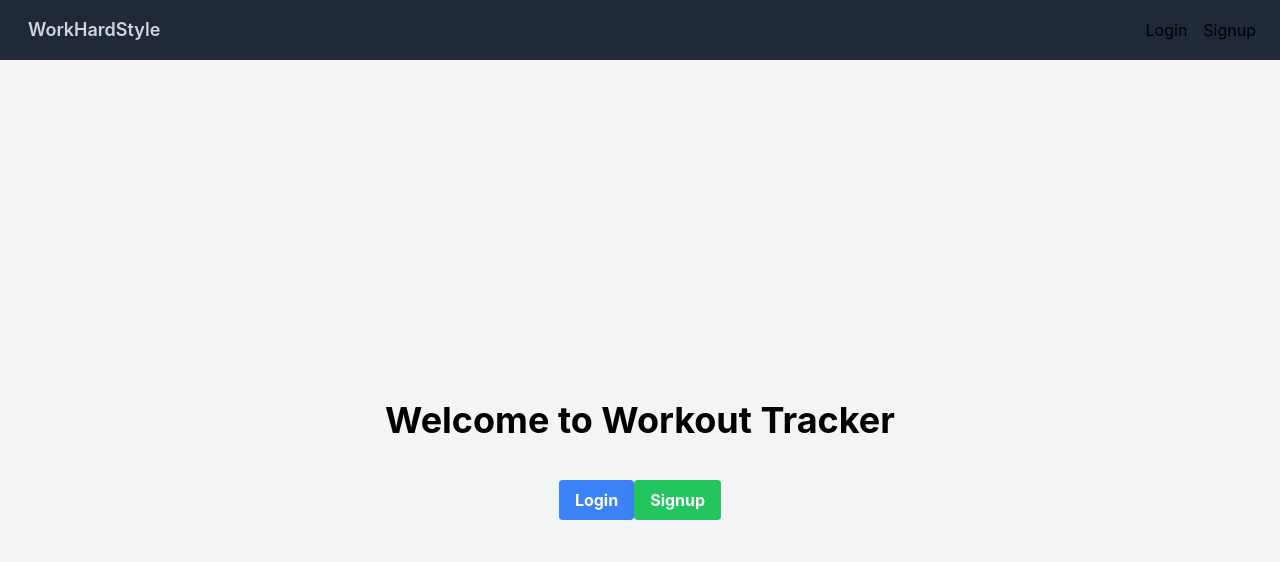
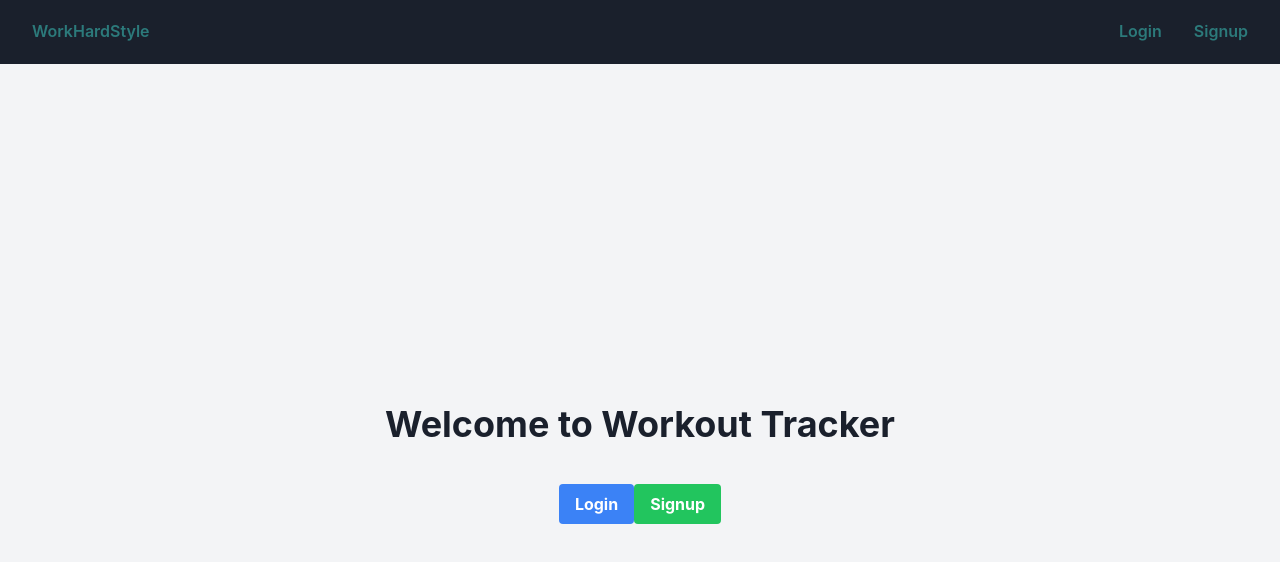
Before and after one commit to j-hashimo/workhardstyle, a React (Create React App) app in the folder client/: page / in a window 1280 px wide. Shown: the top 562 px of the page. Built offline with nearby package versions, Linux system fonts and the light colour scheme.

Commit message:
installed chakra UI to make the frontend navbar look better

```diff
--- a/client/package.json
+++ b/client/package.json
@@ -3,11 +3,16 @@
   "version": "0.1.0",
   "private": true,
   "dependencies": {
+    "@chakra-ui/icons": "^2.1.1",
+    "@chakra-ui/react": "^2.8.2",
+    "@emotion/react": "^11.11.3",
+    "@emotion/styled": "^11.11.0",
     "@reduxjs/toolkit": "^2.1.0",
     "@testing-library/jest-dom": "^5.17.0",
     "@testing-library/react": "^13.4.0",
     "@testing-library/user-event": "^13.5.0",
     "axios": "^1.6.7",
+    "framer-motion": "^11.0.3",
     "react": "^18.2.0",
     "react-dom": "^18.2.0",
     "react-redux": "^9.1.0",
--- a/client/src/components/Navbar.js
+++ b/client/src/components/Navbar.js
@@ -2,21 +2,21 @@
 
 import React, { useState } from 'react';
 import { useSelector, useDispatch } from 'react-redux';
-import WorkoutForm from './WorkoutForm';
-import WorkoutList from './WorkoutList';
 import { useNavigate } from 'react-router-dom';
 import { logout } from '../redux/authSlice';
+import { Flex, Box, Button, Text, IconButton } from '@chakra-ui/react';
+import { HamburgerIcon } from '@chakra-ui/icons';
 
 const Navbar = () => {
     const [currentPage, setCurrentPage] = useState('');
-    const isAuthenticated = useSelector(state => state.auth.isAuthenticated); // Retrieve authentication status
-    const navigate = useNavigate(); // Hook for navigation
+    const isAuthenticated = useSelector(state => state.auth.isAuthenticated);
+    const userEmail = useSelector((state) => state.auth.user?.email);
+    const navigate = useNavigate();
+    const dispatch = useDispatch();
+
     const handleNavigate = (path) => {
-        navigate(path); // Function to navigate to the specified path
+        navigate(path);
     };
-
-    const userEmail = useSelector((state) => state.auth.user?.email); // Assuming user email is stored in auth state
-    const dispatch = useDispatch();
 
     const handleLogout = () => {
         dispatch(logout());
@@ -24,34 +24,47 @@ const Navbar = () => {
     };
 
     return (
-        <div>
-            <nav className="bg-gray-800 p-4">
-                <div className="container mx-auto">
-                    <div className="flex justify-between items-center">
-                        <div className="text-white text-lg font-semibold">
-                            <button onClick={() => handleNavigate('/')} className="text-gray-300 hover:text-white px-3">WorkHardStyle</button>
-                        </div>
-                        <div>
+        <Box bg="gray.800" px={4}>
+            <Flex h={16} alignItems={'center'} justifyContent={'space-between'}>
+                <IconButton
+                    size={'md'}
+                    icon={<HamburgerIcon />}
+                    aria-label={'Open Menu'}
+                    display={{ md: 'none' }}
+                />
+                <Box>
+                    <Button variant={'ghost'} colorScheme="teal" onClick={() => handleNavigate('/')}>
+                        WorkHardStyle
+                    </Button>
+                </Box>
+
+                <Flex alignItems={'center'}>
                     {isAuthenticated ? (
                         <>
-                                    <button onClick={() => handleNavigate('/workoutlist')} className="mx-2 text-white">Workouts</button>
-                                    <button onClick={() => handleNavigate('/addworkout')} className="mx-2 text-white">Add Workout</button>
-                                    <p className="mx-2 font-semibold text-white">{userEmail}</p>
-                                    <button onClick={handleLogout} className="bg-red-500 px-3 py-1 rounded">Logout</button>
+                            <Button variant={'ghost'} colorScheme="teal" onClick={() => handleNavigate('/workoutlist')}>
+                                Workouts
+                            </Button>
+                            <Button variant={'ghost'} colorScheme="teal" onClick={() => handleNavigate('/addworkout')}>
+                                Add Workout
+                            </Button>
+                            <Text color="white" px={3}>{userEmail}</Text>
+                            <Button colorScheme="red" onClick={handleLogout}>
+                                Logout
+                            </Button>
                         </>
                     ) : (
                         <>
-                                    <button onClick={() => navigate('/login')} className="mx-2">Login</button>
-                                    <button onClick={() => navigate('/signup')} className="mx-2">Signup</button>
+                            <Button colorScheme="teal" variant={'ghost'} onClick={() => navigate('/login')}>
+                                Login
+                            </Button>
+                            <Button colorScheme="teal" variant={'ghost'} onClick={() => navigate('/signup')}>
+                                Signup
+                            </Button>
                         </>
                     )}
-                        </div>
-
-                    </div>
-                </div>
-            </nav>
-
-        </div>
+                </Flex>
+            </Flex>
+        </Box>
     );
 };
 
--- a/client/src/index.js
+++ b/client/src/index.js
@@ -2,12 +2,14 @@ import React from 'react';
 import ReactDOM from 'react-dom/client';
 import './index.css';
 import App from './App';
-
+import { ChakraProvider } from "@chakra-ui/react";
 
 const root = ReactDOM.createRoot(document.getElementById('root'));
 root.render(
   <React.StrictMode>
-    <App />
+    <ChakraProvider>
+      <App />
+    </ChakraProvider>
   </React.StrictMode>
 );
 
```
Also changed, not shown: 1 other file (tests, documents, lock files or other folders). Lines whose indentation alone changed are shown as unchanged.
